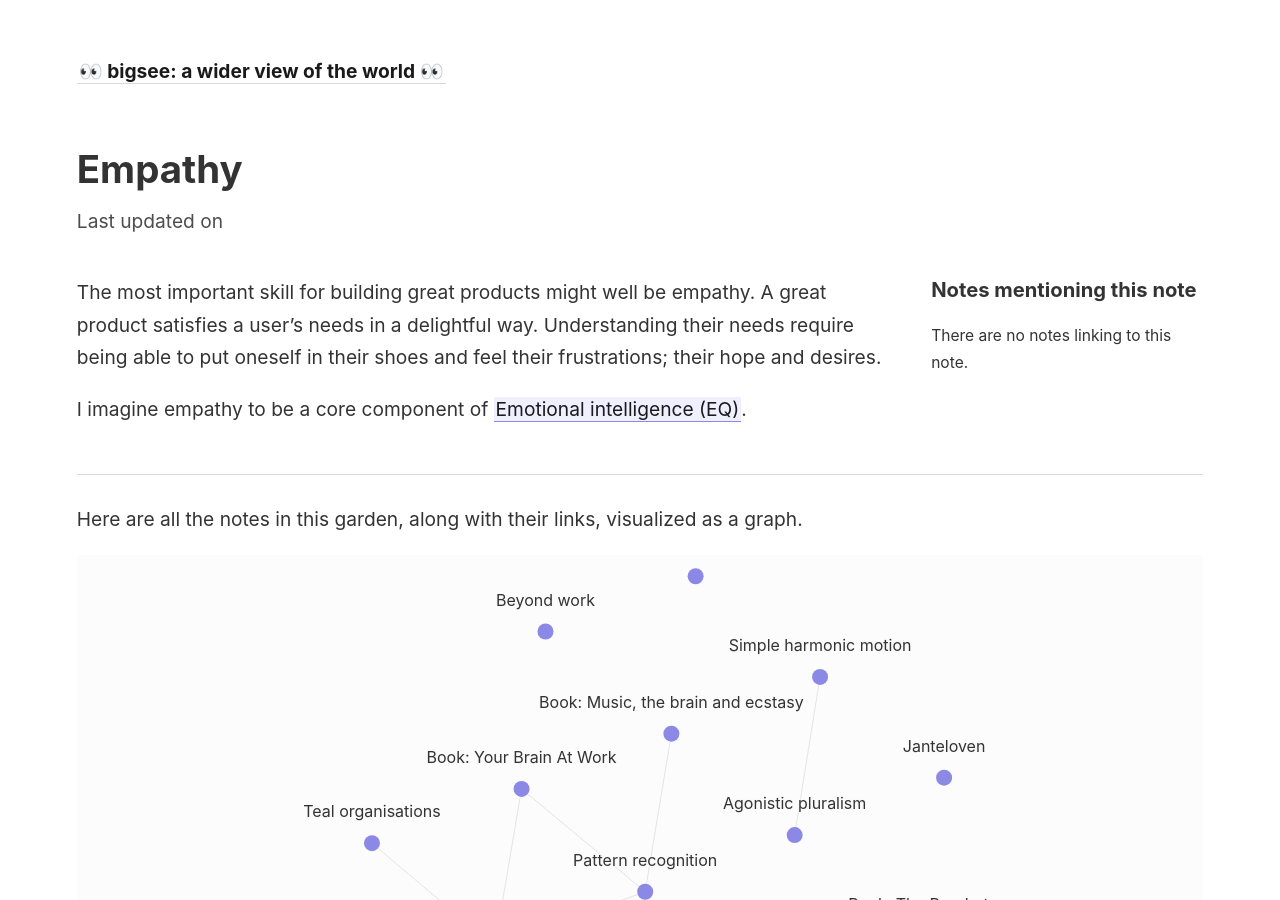
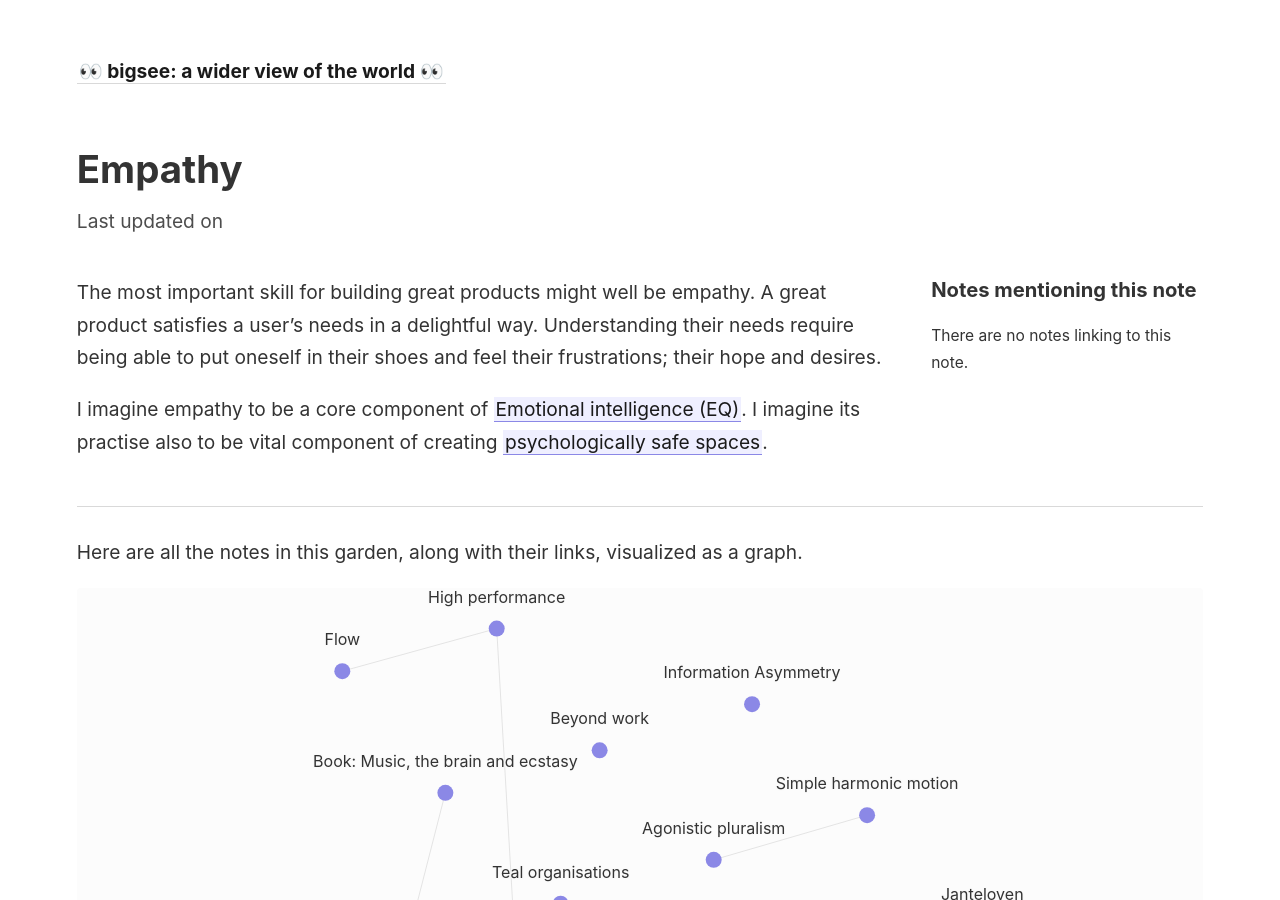
Before and after one commit to bigsee/digital-garden, a Jekyll site: the page built from _notes/Empathy.md, in a window 1280 px wide and 900 px high. Built offline with Jekyll 4.4.1, drawn with Linux system fonts in a browser that asks for light colours.

```diff
--- a/_notes/Empathy.md
+++ b/_notes/Empathy.md
@@ -4,4 +4,4 @@
 
 The most important skill for building great products might well be empathy. A great product satisfies a user's needs in a delightful way. Understanding their needs require being able to put oneself in their shoes and feel their frustrations; their hope and desires.
 
-I imagine empathy to be a core component of [[Emotional intelligence (EQ)]].
+I imagine empathy to be a core component of [[Emotional intelligence (EQ)]]. I imagine its practise also to be vital component of creating [[Psychological safety|psychologically safe spaces]].
```
